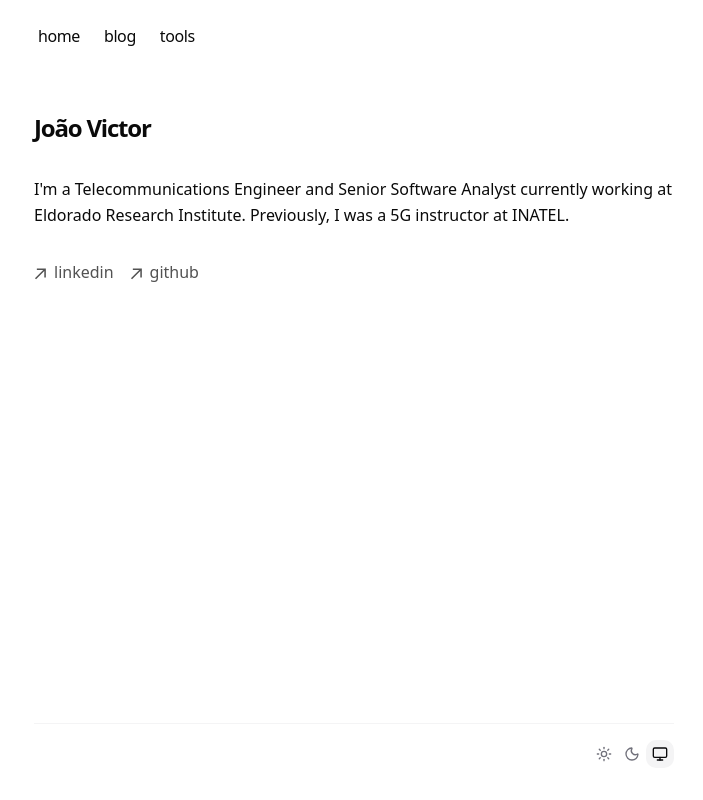
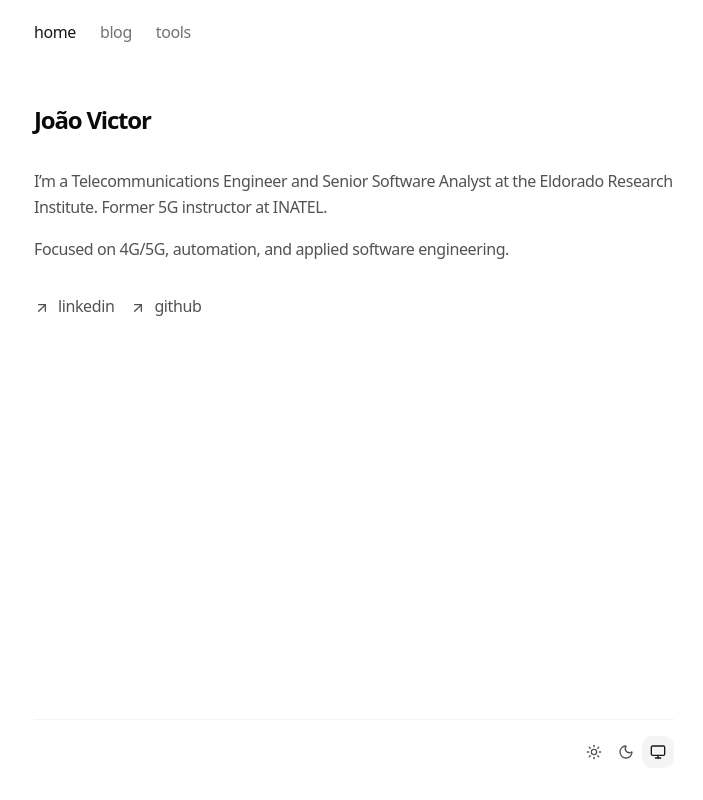
Before and after one commit to mjoaovictor/website, a Next.js app: page / in a window 1280 px wide. Shown: the whole page, without its empty margins (286-989 px from the left). Built offline with nearby package versions, Linux system fonts and the light colour scheme.

Commit message:
refactor(home): update intro and adjust spacing

```diff
--- a/app/components/animated-background.tsx
+++ /dev/null
@@ -1,90 +0,0 @@
-"use client";
-import { cn } from "@/lib/utils";
-import { AnimatePresence, Transition, motion } from "motion/react";
-import {
-  Children,
-  cloneElement,
-  ReactElement,
-  useEffect,
-  useState,
-  useId,
-} from "react";
-
-export type AnimatedBackgroundProps = {
-  children:
-    | ReactElement<{ "data-id": string }>[]
-    | ReactElement<{ "data-id": string }>;
-  defaultValue?: string;
-  onValueChange?: (newActiveId: string | null) => void;
-  className?: string;
-  transition?: Transition;
-  enableHover?: boolean;
-};
-
-export function AnimatedBackground({
-  children,
-  defaultValue,
-  onValueChange,
-  className,
-  transition,
-  enableHover = false,
-}: AnimatedBackgroundProps) {
-  const [activeId, setActiveId] = useState<string | null>(null);
-  const uniqueId = useId();
-
-  const handleSetActiveId = (id: string | null) => {
-    setActiveId(id);
-
-    if (onValueChange) {
-      onValueChange(id);
-    }
-  };
-
-  useEffect(() => {
-    if (defaultValue !== undefined) {
-      setActiveId(defaultValue);
-    }
-  }, [defaultValue]);
-
-  return Children.map(children, (child: any, index) => {
-    const id = child.props["data-id"];
-
-    const interactionProps = enableHover
-      ? {
-          onMouseEnter: () => handleSetActiveId(id),
-          onMouseLeave: () => handleSetActiveId(null),
-        }
-      : {
-          onClick: () => handleSetActiveId(id),
-        };
-
-    return cloneElement(
-      child,
-      {
-        key: index,
-        className: cn("relative inline-flex", child.props.className),
-        "data-checked": activeId === id ? "true" : "false",
-        ...interactionProps,
-      },
-      <>
-        <AnimatePresence initial={false}>
-          {activeId === id && (
-            <motion.div
-              layoutId={`background-${uniqueId}`}
-              className={cn("absolute inset-0", className)}
-              transition={transition}
-              initial={{ opacity: defaultValue ? 1 : 0 }}
-              animate={{
-                opacity: 1,
-              }}
-              exit={{
-                opacity: 0,
-              }}
-            />
-          )}
-        </AnimatePresence>
-        <div className="z-10">{child.props.children}</div>
-      </>,
-    );
-  });
-}
--- a/app/components/navbar.tsx
+++ /dev/null
@@ -1,37 +0,0 @@
-import Link from "next/link";
-
-const navItems = {
-  "/": {
-    name: "home",
-  },
-  "/blog": {
-    name: "blog",
-  },
-  "/tools": {
-    name: "tools",
-  },
-};
-
-export function Navbar() {
-  return (
-    <aside className="mb-8 -ml-2 tracking-tight">
-      <div className="lg:sticky lg:top-20">
-        <nav className="fade relative flex scroll-pr-6 flex-row items-start md:overflow-auto">
-          <div className="flex flex-row space-x-0 pr-10">
-            {Object.entries(navItems).map(([path, { name }]) => {
-              return (
-                <Link
-                  key={path}
-                  href={path}
-                  className="relative m-1 flex px-2 py-1 align-middle transition-all hover:underline hover:underline-offset-4"
-                >
-                  {name}
-                </Link>
-              );
-            })}
-          </div>
-        </nav>
-      </div>
-    </aside>
-  );
-}
--- a/app/layout.tsx
+++ b/app/layout.tsx
@@ -1,13 +1,13 @@
 import type { Metadata, Viewport } from "next";
 import { Geist, Geist_Mono } from "next/font/google";
 import "./globals.css";
-import { Navbar } from "./components/navbar";
+import { Analytics } from "@vercel/analytics/next";
 import { cn } from "@/lib/utils";
 import "katex/dist/katex.min.css";
+import { SpeedInsights } from "@vercel/speed-insights/next";
 import { ThemeProvider } from "next-themes";
-import { Footer } from "./components/footer";
-import { Analytics } from "@vercel/analytics/next";
-import { SpeedInsights } from "@vercel/speed-insights/next";
+import { Footer } from "@/components/footer";
+import { Navbar } from "@/components/navbar";
 
 const geistSans = Geist({
   variable: "--font-geist-sans",
@@ -19,7 +19,7 @@ const geistMono = Geist_Mono({
   subsets: ["latin"],
 });
 
-// JSON-LD for SEO authority (E-E-A-T)
+// JSON-LD: Semantic SEO
 const jsonLd = {
   "@context": "https://schema.org",
   "@type": "Person",
@@ -51,10 +51,10 @@ export const viewport: Viewport = {
 export const metadata: Metadata = {
   metadataBase: new URL("https://mjoaovictor.dev"),
   title: {
-    default: "mjoaovictor | Telecommunications Engineer",
+    default: "mjoaovictor",
     template: "%s | mjoaovictor",
   },
-  description: "Exploring telecommunications and software engineering.",
+  description: "My personal website built with Next.js and TypeScript.",
   keywords: [
     "software engineer",
     "telecommunications",
@@ -66,10 +66,13 @@ export const metadata: Metadata = {
   creator: "João Victor",
   alternates: {
     canonical: "/",
+    types: {
+      "application/rss+xml": [{ url: "/rss.xml", title: "RSS" }],
+    },
   },
   openGraph: {
-    title: "mjoaovictor | Telecommunications Engineer",
-    description: "Exploring telecommunications and software engineering.",
+    title: "mjoaovictor",
+    description: "My personal website built with Next.js and TypeScript.",
     url: "https://mjoaovictor.dev",
     siteName: "mjoaovictor.dev",
     locale: "en_US",
@@ -77,8 +80,8 @@ export const metadata: Metadata = {
   },
   twitter: {
     card: "summary_large_image",
-    title: "mjoaovictor | Telecommunications Engineer",
-    description: "Exploring telecommunications and software engineering.",
+    title: "mjoaovictor",
+    description: "My personal website built with Next.js and TypeScript.",
   },
   robots: {
     index: true,
@@ -102,13 +105,15 @@ export default function RootLayout({
     <html lang="en" suppressHydrationWarning>
       <body
         className={cn(
-          "bg-background min-h-screen font-sans antialiased",
           geistSans.variable,
           geistMono.variable,
+          "bg-background tracking-tight antialiased",
         )}
       >
+        {/* Semantic Data Injection */}
         <script
           type="application/ld+json"
+          // biome-ignore lint/security/noDangerouslySetInnerHtml: true
           dangerouslySetInnerHTML={{ __html: JSON.stringify(jsonLd) }}
         />
         <ThemeProvider
@@ -117,18 +122,18 @@ export default function RootLayout({
           enableSystem
           disableTransitionOnChange
         >
-          <div className="mx-auto flex min-h-screen max-w-2xl flex-col px-4 py-4">
+          <div className="mx-auto flex min-h-screen max-w-2xl flex-col p-4">
             <Navbar />
-            <main className="min-w-0 flex-1 py-6">{children}</main>
+            <main className="min-w-0 flex-1 py-6">
+              {children}
+            </main>
             <Footer />
           </div>
         </ThemeProvider>
-        {/* Vercel Analytics (Traffic) */}
+        {/* Vercel Analytics */}
         <Analytics />
-
         {/* Speed Insights (Performance/Core Web Vitals) */}
         <SpeedInsights />
-        <link rel="alternate" type="application/rss+xml" title="RSS" href="/rss.xml" />
       </body>
     </html>
   );
--- a/app/page.tsx
+++ b/app/page.tsx
@@ -1,4 +1,4 @@
-import type { Metadata } from "next";
+import { ArrowUpRight } from "lucide-react";
 
 const LINKS = [
   {
@@ -11,56 +11,35 @@ const LINKS = [
   },
 ] as const;
 
-export const metadata: Metadata = {
-  description: "Senior Software Analyst & Telecommunications Engineer specializing in 5G and Python automation.",
-  alternates: {
-    canonical: "/",
-  },
-};
-
-function ArrowUpRight({ className }: { className?: string }) {
-  return (
-    <svg
-      className={className}
-      aria-hidden="true"
-      width="12"
-      height="12"
-      viewBox="0 0 12 12"
-      fill="none"
-      xmlns="http://www.w3.org/2000/svg"
-    >
-      <path
-        d="M2.07102 11.3494L0.963068 10.2415L9.2017 1.98864H2.83807L2.85227 0.454545H11.8438V9.46023H10.2955L10.3097 3.09659L2.07102 11.3494Z"
-        fill="currentColor"
-      />
-    </svg>
-  );
-}
-
 export default function Page() {
   return (
     <section className="space-y-8">
-      <div className="space-y-2">
-        <h1 className="text-2xl font-semibold tracking-tighter">João Victor</h1>
+      <h1 className="font-semibold text-2xl tracking-tighter">
+        João Victor
+      </h1>
+
+      <div className="space-y-4 text-neutral-600 leading-relaxed dark:text-neutral-400">
+        <p>
+          I’m a Telecommunications Engineer and Senior Software Analyst at the Eldorado
+          Research Institute. Former 5G instructor at INATEL.
+        </p>
+
+        <p>
+          Focused on 4G/5G, automation, and applied software engineering.
+        </p>
       </div>
 
-      <p className="leading-relaxed">
-        I'm a Telecommunications Engineer and Senior Software Analyst currently
-        working at Eldorado Research Institute. Previously, I was a 5G
-        instructor at INATEL.
-      </p>
-
-      <ul className="flex gap-4 text-neutral-600 dark:text-neutral-300">
+      <ul className="flex gap-4">
         {LINKS.map((link) => (
           <li key={link.label}>
             <a
-              className="flex items-center hover:text-neutral-900 dark:hover:text-white"
+              className="group flex items-center gap-2 text-neutral-600 hover:text-neutral-900 dark:text-neutral-400 dark:hover:text-neutral-100"
               rel="noopener noreferrer"
               target="_blank"
               href={link.href}
             >
-              <ArrowUpRight className="h-3 w-3" />
-              <span className="ml-2 h-7">{link.label}</span>
+              <ArrowUpRight className="size-4 transition-transform group-hover:translate-x-0.5 group-hover:-translate-y-0.5" />
+              <span className="h-7">{link.label}</span>
             </a>
           </li>
         ))}
--- /dev/null
+++ b/biome.json
@@ -0,0 +1,28 @@
+{
+    "$schema": "https://biomejs.dev/schemas/2.3.8/schema.json",
+    "files": {
+        "ignoreUnknown": false
+    },
+    "linter": {
+        "enabled": true,
+        "rules": {
+            "recommended": true,
+            "nursery": {
+                "useSortedClasses": "error"
+            }
+        }
+    },
+    "javascript": {
+        "formatter": {
+            "quoteStyle": "double"
+        }
+    },
+    "assist": {
+        "enabled": true,
+        "actions": {
+            "source": {
+                "organizeImports": "on"
+            }
+        }
+    }
+}
--- /dev/null
+++ b/components/animated_background.tsx
@@ -0,0 +1,97 @@
+"use client";
+
+import { AnimatePresence, motion, type Transition } from "motion/react";
+import {
+	Children,
+	cloneElement,
+	type HTMLAttributes,
+	isValidElement,
+	type ReactElement,
+	useEffect,
+	useId,
+	useState,
+} from "react";
+import { cn } from "@/lib/utils";
+
+interface AnimatedChildProps extends HTMLAttributes<HTMLElement> {
+  "data-id": string;
+  "data-checked"?: boolean;
+}
+
+export type AnimatedBackgroundProps = {
+	children: ReactElement<AnimatedChildProps>[] | ReactElement<AnimatedChildProps>;
+	defaultValue?: string;
+	onValueChange?: (newActiveId: string | null) => void;
+	className?: string;
+	transition?: Transition;
+	enableHover?: boolean;
+};
+
+export function AnimatedBackground({
+	children,
+	defaultValue,
+	onValueChange,
+	className,
+	transition,
+	enableHover = false,
+}: AnimatedBackgroundProps) {
+	const [activeId, setActiveId] = useState<string | null>(null);
+	const uniqueId = useId();
+
+	useEffect(() => {
+		if (defaultValue !== undefined) {
+			setActiveId(defaultValue);
+		}
+	}, [defaultValue]);
+
+	const handleSetActiveId = (id: string | null) => {
+		setActiveId(id);
+		onValueChange?.(id);
+	};
+
+	return (
+		<>
+			{Children.map(children, (child) => {
+				if (!isValidElement(child)) return null;
+
+				const element = child as ReactElement<AnimatedChildProps>;
+        const id = element.props["data-id"];
+
+				const interactionProps = enableHover
+					? {
+							onMouseEnter: () => handleSetActiveId(id),
+							onMouseLeave: () => handleSetActiveId(null),
+						}
+					: {
+							onClick: () => handleSetActiveId(id),
+						};
+
+				return cloneElement(
+					element,
+					{
+            key: id,
+            className: cn("relative inline-flex", element.props.className),
+            "aria-checked": activeId === id,
+            "data-checked": activeId === id,
+            ...interactionProps,
+          },
+					<>
+            <AnimatePresence initial={false}>
+              {activeId === id && (
+                <motion.div
+                  layoutId={`background-${uniqueId}`}
+                  className={cn("absolute inset-0", className)}
+                  transition={transition}
+                  initial={{ opacity: defaultValue ? 1 : 0 }}
+                  animate={{ opacity: 1 }}
+                  exit={{ opacity: 0 }}
+                />
+              )}
+            </AnimatePresence>
+            <div className="z-10">{element.props.children}</div>
+          </>
+				);
+			})}
+		</>
+	);
+}
--- a/app/components/footer.tsx
+++ b/components/footer.tsx
@@ -3,25 +3,25 @@
 import { MonitorIcon, MoonIcon, SunIcon } from "lucide-react";
 import { useTheme } from "next-themes";
 import { useEffect, useState } from "react";
-import { AnimatedBackground } from "./animated-background";
+import { AnimatedBackground } from "./animated_background";
 
 const THEMES = [
   {
     label: "Light",
     id: "light",
-    icon: <SunIcon className="h-4 w-4" />,
+    icon: SunIcon,
   },
   {
     label: "Dark",
     id: "dark",
-    icon: <MoonIcon className="h-4 w-4" />,
+    icon: MoonIcon,
   },
   {
     label: "System",
     id: "system",
-    icon: <MonitorIcon className="h-4 w-4" />,
+    icon: MonitorIcon,
   },
-];
+] as const;
 
 function ThemeSwitch() {
   const [mounted, setMounted] = useState(false);
@@ -32,12 +32,12 @@ function ThemeSwitch() {
   }, []);
 
   if (!mounted) {
-    return null;
+    return <div className="h-8 w-[100px]" />;
   }
 
   return (
     <AnimatedBackground
-      className="pointer-events-none rounded-lg bg-zinc-100 dark:bg-zinc-800"
+      className="pointer-events-none rounded-lg bg-zinc-100 dark:bg-zinc-900"
       defaultValue={theme}
       transition={{
         type: "spring",
@@ -49,16 +49,16 @@ function ThemeSwitch() {
         setTheme(id as string);
       }}
     >
-      {THEMES.map((theme) => {
+      {THEMES.map((item) => {
         return (
           <button
-            key={theme.id}
-            data-id={theme.id}
+            key={item.id}
+            data-id={item.id}
             type="button"
-            aria-label={`switch to ${theme.label} theme`}
-            className="inline-flex h-7 w-7 items-center justify-center text-zinc-500 data-[checked=true]:text-zinc-950 dark:text-zinc-400 dark:data-[checked=true]:text-zinc-50"
+            aria-label={`switch to ${item.label} theme`}
+            className="inline-flex h-8 w-8 items-center justify-center text-zinc-600 data-[checked=true]:text-zinc-900 dark:text-zinc-400 dark:data-[checked=true]:text-zinc-100"
           >
-            {theme.icon}
+            <item.icon className="h-4 w-4" />
           </button>
         );
       })}
@@ -68,7 +68,7 @@ function ThemeSwitch() {
 
 export function Footer() {
   return (
-    <footer className="border-t border-zinc-100 py-4 dark:border-zinc-800">
+    <footer className="border-zinc-100 border-t py-4 dark:border-zinc-900">
       <div className="flex items-center justify-end">
         <ThemeSwitch />
       </div>
--- /dev/null
+++ b/components/navbar.tsx
@@ -0,0 +1,49 @@
+"use client";
+
+import Link from "next/link";
+import { usePathname } from "next/navigation";
+import { cn } from "@/lib/utils";
+
+const NAV_ITEMS = [
+	{
+		path: "/",
+		name: "home",
+	},
+	{
+		path: "/blog",
+		name: "blog",
+	},
+	{
+		path: "/tools",
+		name: "tools",
+	},
+] as const;
+
+export function Navbar() {
+	const pathname = usePathname();
+
+	return (
+		<nav className="mb-8 -ml-2 tracking-tight">
+			<div className="flex flex-row gap-2">
+				{NAV_ITEMS.map(({ path, name }) => {
+					const isActive = path === "/" ? pathname === "/" : pathname.startsWith(path);
+
+					return (
+						<Link
+							key={path}
+							href={path}
+							className={cn(
+								"flex px-2 py-1 align-middle hover:underline hover:underline-offset-6",
+								isActive
+									? "text-neutral-900 dark:text-neutral-100"
+									: "text-neutral-500 dark:text-neutral-400",
+							)}
+						>
+							{name}
+						</Link>
+					);
+				})}
+			</div>
+		</nav>
+	);
+}
--- a/eslint.config.mjs
+++ /dev/null
@@ -1,18 +0,0 @@
-import { defineConfig, globalIgnores } from "eslint/config";
-import nextVitals from "eslint-config-next/core-web-vitals";
-import nextTs from "eslint-config-next/typescript";
-
-const eslintConfig = defineConfig([
-  ...nextVitals,
-  ...nextTs,
-  // Override default ignores of eslint-config-next.
-  globalIgnores([
-    // Default ignores of eslint-config-next:
-    ".next/**",
-    "out/**",
-    "build/**",
-    "next-env.d.ts",
-  ]),
-]);
-
-export default eslintConfig;
```
Also changed, not shown: package.json (+7 -8 lines), 2 other files (tests, documents, lock files or other folders).
